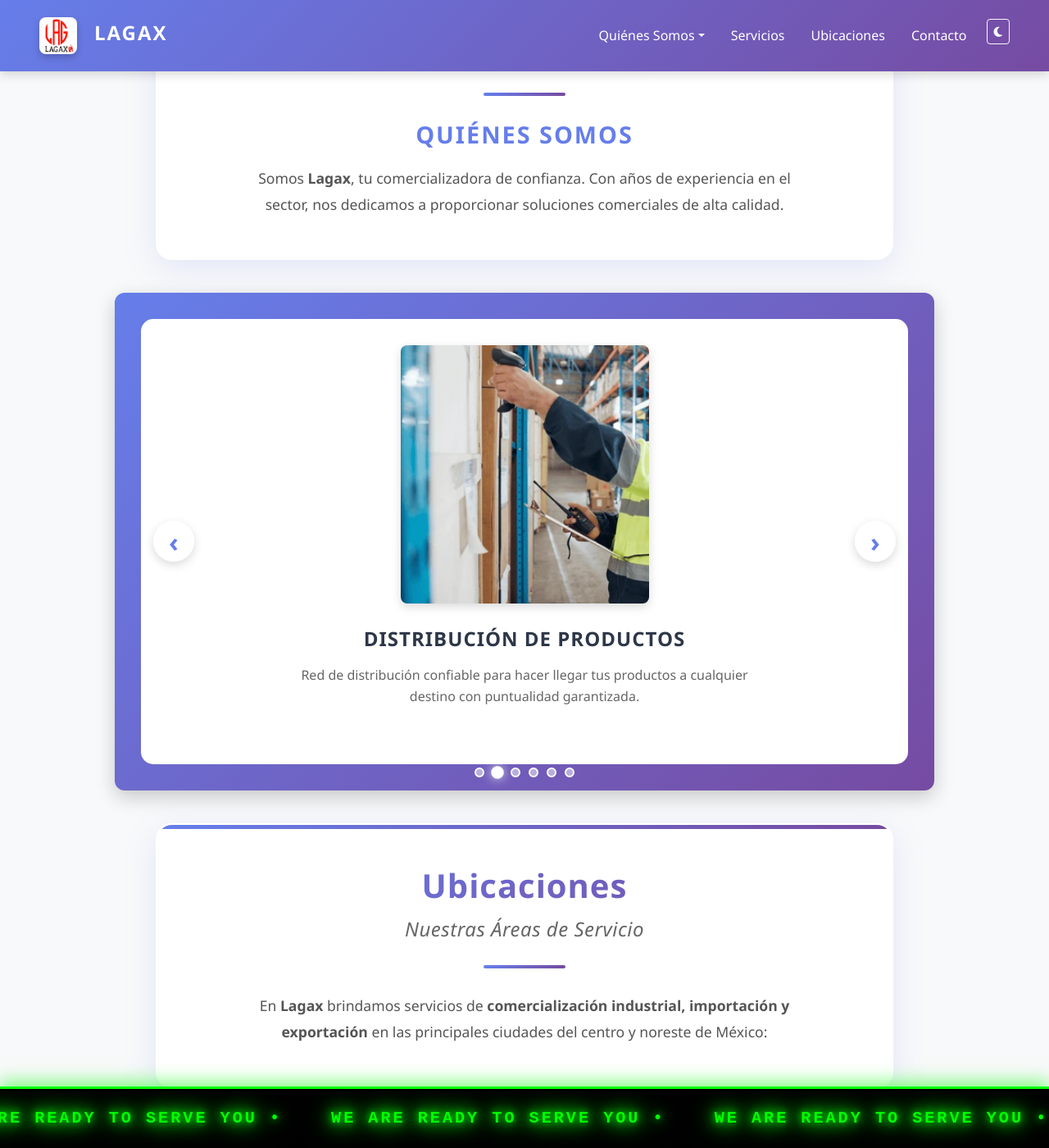
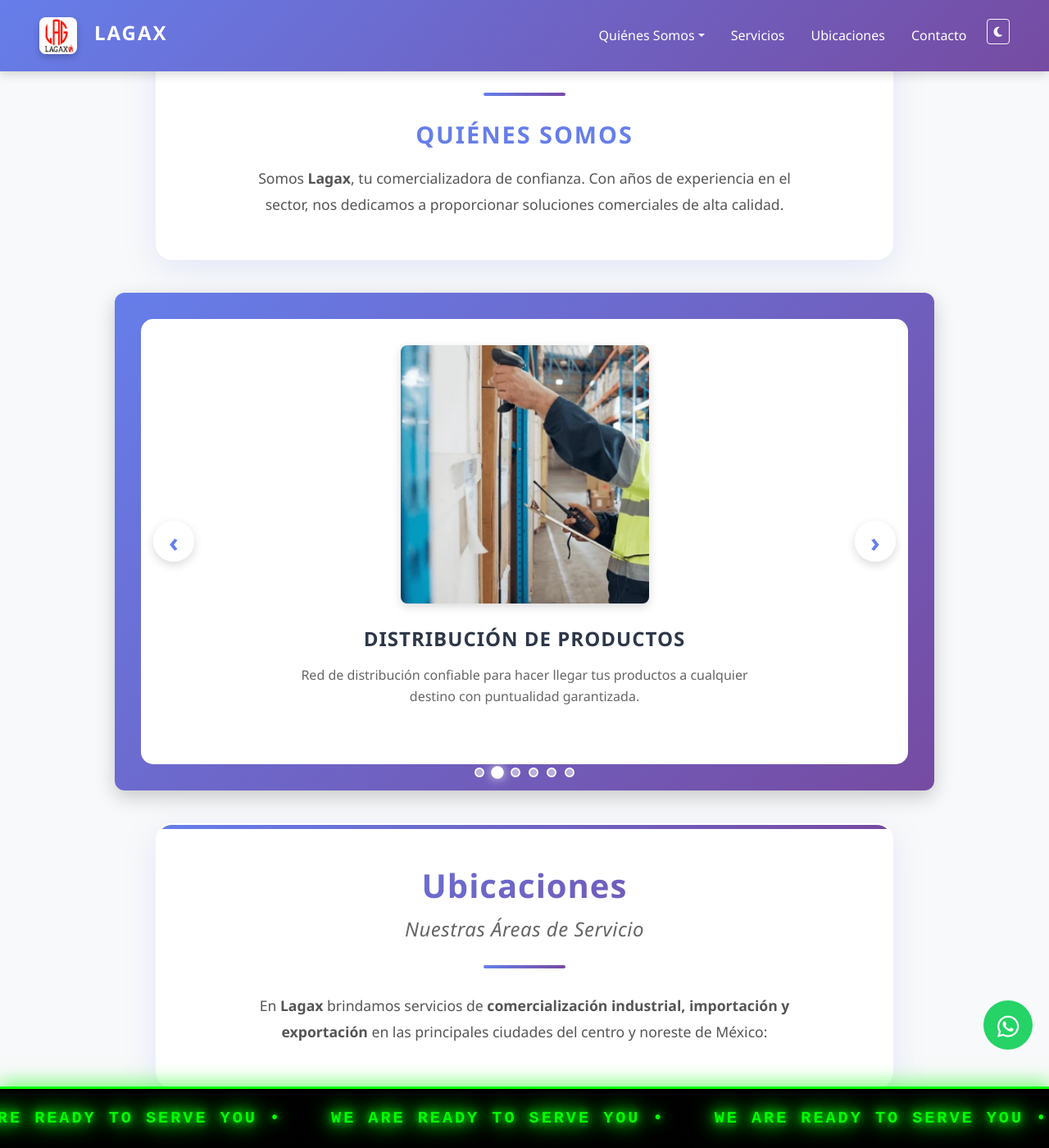
Before and after one commit to gasglz18/lagax, a Jekyll site: the page built from index.md, in a window 1280 px wide and 1400 px high, scrolled down 449 px. Shown: the whole window at 82% size. Built offline with Jekyll 4.4.1, drawn with Linux system fonts in a browser that asks for light colours.

Commit message:
Agregar botón flotante de WhatsApp para contacto directo

```diff
--- a/_layouts/default.html
+++ b/_layouts/default.html
@@ -86,6 +86,61 @@
         }
         body {
           padding-bottom: 90px !important;
+        }
+      }
+
+      /* WhatsApp Floating Button */
+      .whatsapp-float {
+        position: fixed;
+        width: 60px;
+        height: 60px;
+        bottom: 120px;
+        right: 20px;
+        background-color: #25d366;
+        color: #FFF;
+        border-radius: 50px;
+        text-align: center;
+        font-size: 30px;
+        box-shadow: 2px 2px 10px rgba(0, 0, 0, 0.3);
+        z-index: 10000;
+        display: flex;
+        align-items: center;
+        justify-content: center;
+        transition: all 0.3s ease;
+        text-decoration: none;
+        animation: pulse-whatsapp 2s infinite;
+      }
+
+      .whatsapp-float:hover {
+        background-color: #128c7e;
+        transform: scale(1.1);
+        box-shadow: 2px 2px 20px rgba(37, 211, 102, 0.6);
+        color: #FFF;
+      }
+
+      .whatsapp-float i {
+        margin-top: 3px;
+      }
+
+      @keyframes pulse-whatsapp {
+        0% {
+          box-shadow: 0 0 0 0 rgba(37, 211, 102, 0.7);
+        }
+        70% {
+          box-shadow: 0 0 0 15px rgba(37, 211, 102, 0);
+        }
+        100% {
+          box-shadow: 0 0 0 0 rgba(37, 211, 102, 0);
+        }
+      }
+
+      @media (max-width: 768px) {
+        .whatsapp-float {
+          width: 55px;
+          height: 55px;
+          bottom: 110px;
+          right: 15px;
+          font-size: 28px;
         }
       }
     </style>
@@ -207,6 +262,15 @@
       </div>
     </div>
 
+    <!-- WhatsApp Floating Button -->
+    <a href="https://wa.me/528715821988?text=Hola,%20me%20interesa%20obtener%20informaci%C3%B3n%20sobre%20sus%20servicios"
+       class="whatsapp-float"
+       target="_blank"
+       rel="noopener noreferrer"
+       aria-label="Contactar por WhatsApp">
+      <i class="fab fa-whatsapp"></i>
+    </a>
+
     <!-- Matrix Banner -->
     <div class="matrix-banner">
       <div class="matrix-scroll">
```
Also changed, not shown: 2 other files.
